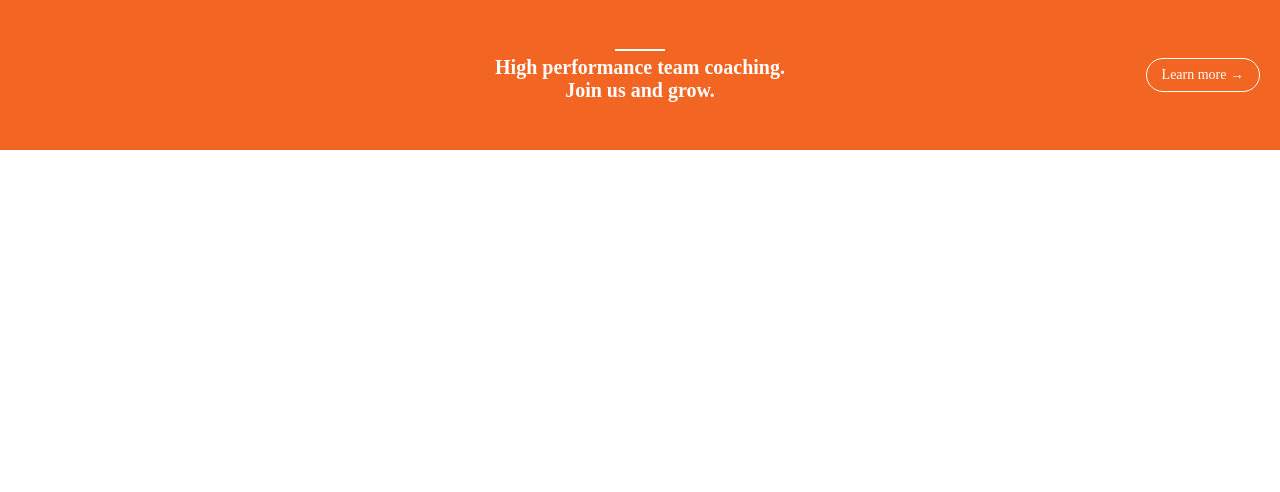
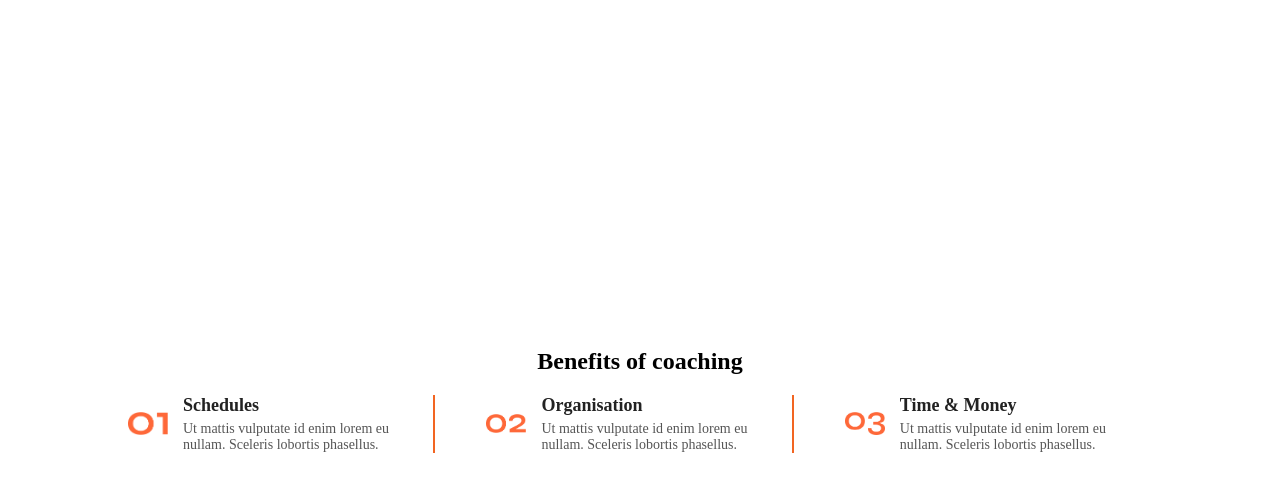
Before and after one commit to rruyyaa/eskool, a plain HTML site: page index.html in a window 1280 px wide. Drawn offline with Linux system fonts and the light colour scheme.

Commit message:
Benefits Section yapısı

```diff
--- a/index.html
+++ b/index.html
@@ -10,21 +10,43 @@
     <link href="https://fonts.googleapis.com/css2?family=Inter:ital,opsz,wght@0,14..32,100..900;1,14..32,100..900&family=Lato:ital,wght@0,100;0,300;0,400;0,700;0,900;1,100;1,300;1,400;1,700;1,900&display=swap" rel="stylesheet">
 </head>
 <body>
-    <div class="banner">
-        <div class="text">
-            <hr>
-            <h2>High performance team coaching.<br>Join us and grow.</h2>
+    <title>Benefits of Coaching</title>
+
+    <section class="benefits">
+        <h2>Benefits of coaching</h2>
+
+        <div class="benefits-container">
+            <div class="benefit-item">
+                <img src="assets/01 (1).png" alt="01">
+                <div class="content">
+                    <h3>Schedules</h3>
+                    <p>Ut mattis vulputate id enim lorem eu nullam. Sceleris lobortis phasellus.</p>
+                </div>
+            </div>
+
+            <div class="benefit-item">
+                <img src="assets/02 (1).png" alt="02">
+                <div class="content">
+                    <h3>Organisation</h3>
+                    <p>Ut mattis vulputate id enim lorem eu nullam. Sceleris lobortis phasellus.</p>
+                </div>
+            </div>
+
+            <div class="benefit-item">
+                <img src="assets/03 (1).png" alt="03">
+                <div class="content">
+                    <h3>Time & Money</h3>
+                    <p>Ut mattis vulputate id enim lorem eu nullam. Sceleris lobortis phasellus.</p>
+                </div>
+            </div>
+
         </div>
-        <div class="button-container">
-            <a href="#" class="btn">Learn more →</a>
-        </div>
-    </div>
-
+    </section>
 
         </body>
         </html>
 
-        </div>
+
 
 
 
--- a/styles/style.css
+++ b/styles/style.css
@@ -4,72 +4,75 @@
     box-sizing: border-box;
 }
 
-/* Genel Stiller */
 body {
     font-family: Arial, sans-serif;
     margin: 0;
     padding: 0;
-    background-color:f4f4f4;
-}
-body {
-    font-family: Arial, sans-serif;
-    margin: 0;
-    padding: 0;
-    text-align: center;
-}
-
-.banner {
-    background-color: #f26522;
-    color: white;
-    padding: 20px;
     display: flex;
     justify-content: center;
     align-items: center;
-    height: 150px;
-    position: relative;
+    min-height: 100vh;
+    background-color: #fff;
 }
 
-.text {
-    display: flex;
-    flex-direction: column;
-    gap: 5px;
-    align-items: center;
+.benefits {
+    text-align: center;
+    width: 80%;
     font-family: "Syne";
+    font-size: 45px;
     font-style: normal;
-    text-align: center;
 }
 
-.text hr {
-    width: 50px;
-    border: 1px solid white;
+.benefits-container {
+    display: flex;
+    justify-content: space-between;
+    gap: 30px;
+    margin-top: 20px;
+    font-family: "Syne";
+    font-size: 45px;
+    font-style: normal;
+}
+
+.benefit-item {
+    display: flex;
     align-items: center;
+    gap: 15px;
+    width: 30%;
+    border-right: 2px solid #f26522; /* Sağ kenarlık */
+    padding-right: 20px;
+    font-family: "Syne";
+    font-size: 45px;
+    font-style: normal;
+}
+
+.benefit-item:last-child {
+    border-right: none; /* Son öğenin kenarlığını kaldır */
+}
+
+.benefit-item img {
+    width: 40px; /* PNG numara boyutunu ayarla */
+    height: auto;
+}
+
+.content {
+    text-align: left;
 }
 
 h2 {
-    font-size: 20px;
+    font-size: 24px;
+    font-weight: bold;
+    margin-bottom: 10px;
+}
+
+h3 {
+    font-size: 18px;
+    font-weight: bold;
+    color: #222;
     margin: 0;
 }
 
-.button-container {
-    display: flex;
-    align-items: center;
-    position: absolute;
-    right:20px;
+p {
+    font-size: 14px;
+    color: #555;
+    margin: 5px 0 0;
 }
-
-.btn {
-    background: none;
-    border: 1px solid white;
-    color: white;
-    padding: 8px 15px;
-    border-radius: 20px;
-    text-decoration: none;
-    font-size: 14px;
-    font-family: "Poppins";
-    font-style: normal;
-}
-
-.btn:hover {
-    background: white;
-    color: #f26522;
-}
```
Also changed, not shown: assets/01 (1).png (added), assets/02 (1).png (added), assets/03 (1).png (added).
